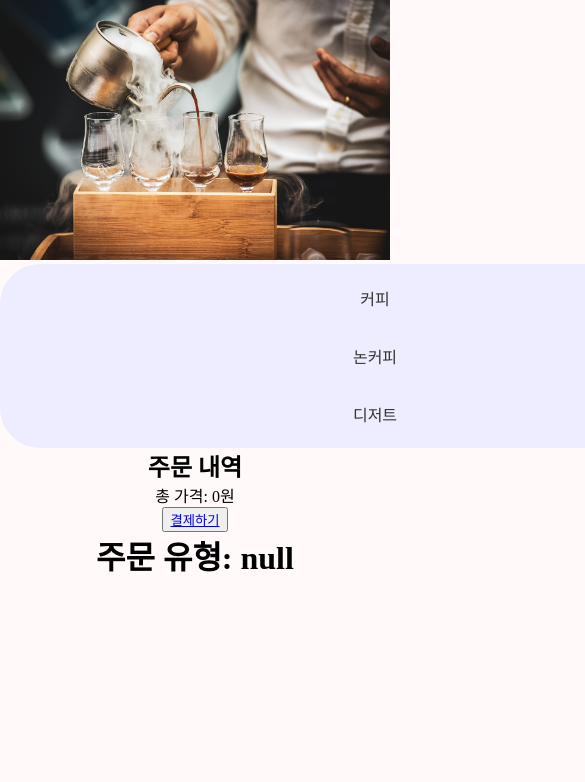
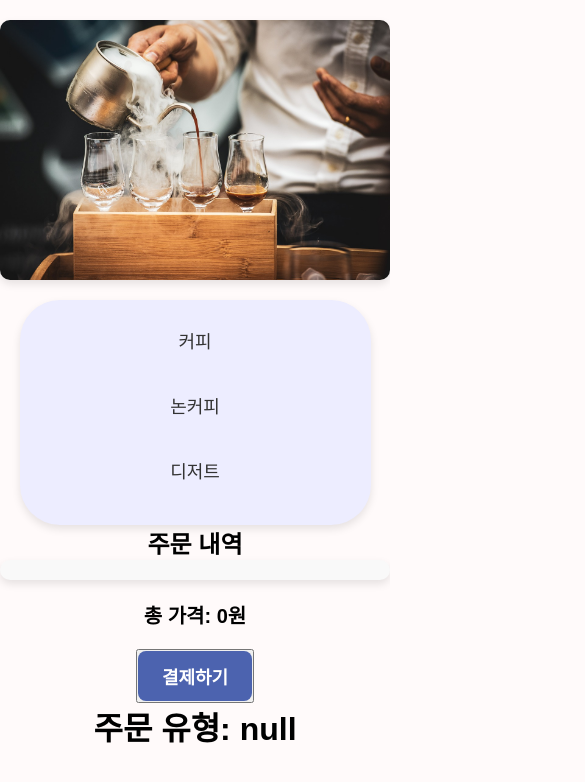
Before and after one commit to elroi773/Kiosk, a plain HTML site: page main.html in a window 390 px wide. Shown: the top 782 px of the page, 585 px wide, since content can reach past the window. Drawn offline with Linux system fonts and the light colour scheme; a web font is replaced by a local one.

Commit message:
메뉴 css 수정

```diff
--- a/main.css
+++ b/main.css
@@ -1,6 +1,6 @@
 @media (max-width: 768px) {
     body {
-        background-color: rgb(255, 249, 249);
+        background-color: #fffafa;
     }
 }
 
@@ -12,122 +12,139 @@
 }
 
 * {
-    font-family: 'GmarketSansMedium';
+    font-family: 'GmarketSansMedium', sans-serif;
     text-align: center;
     margin: 0;
+    padding: 0;
+    box-sizing: border-box;
 }
 
+/* 배경 이미지 */
 .menu-img {
-    width: 730px;
-    height: 427px;
+    width: 100%;
+    max-width: 730px;
+    height: auto;
+    display: block;
+    margin: 20px auto;
+    border-radius: 15px;
+    box-shadow: 0 4px 8px rgba(0, 0, 0, 0.1);
 }
 
+/* 내비게이션 메뉴 */
 nav.textmenu {
-    font-family: 'GmarketSansMedium';
     display: flex;
     justify-content: center;
     align-items: center;
-    padding: 10px;
     background-color: #ededff;
-    gap: 10px;
     border-radius: 40px;
-    width: 730px;
+    width: 90%;
+    max-width: 730px;
     margin: 0 auto;
-    padding: 10px;
+    padding: 12px;
+    gap: 15px;
+    box-shadow: 0 4px 8px rgba(0, 0, 0, 0.1);
 }
 
 nav.textmenu a {
     padding: 12px 20px;
     color: #333;
     text-decoration: none;
-    font-size: 16px;
-    transition: color 0.3s ease, background-color 0.3s ease;
-    text-align: center;
-    border-radius: 4px;
+    font-size: 18px;
+    font-weight: 500;
+    transition: all 0.3s ease-in-out;
+    border-radius: 8px;
 }
 
 nav.textmenu a:hover {
     color: #4c63af;
-    transform: translateY(-3px) scale(1.1);
-    box-shadow: 0 8px 16px rgba(0, 0, 0, 0.3);
+    background: rgba(76, 99, 175, 0.1);
+    transform: translateY(-3px);
 }
 
-nav.textmenu a::before {
-    content: '';
-    position: absolute;
-    bottom: 0;
-    left: 50%;
-    width: 0;
-    height: 3px;
-    background-color: #4c63af;
-    transition: width 0.3s ease, left 0.3s ease;
-}
-
-nav.textmenu a:hover::before {
-    width: 100%;
-    left: 0;
-}
-
-nav.textmenu span {
-    display: none;
-}
-
+/* 메뉴 버튼 */
 .menu {
     display: flex;
     justify-content: center;
-    gap: 20px;
-    padding-top: 30px;
-    padding-bottom: 30px;
     flex-wrap: wrap;
-    gap: 10px;
+    gap: 12px;
+    margin: 30px auto;
+    max-width: 750px;
 }
 
 .menu button {
-    padding: 10px 20px;
-    font-size: 16px;
+    padding: 12px 24px;
+    font-size: 18px;
+    font-weight: bold;
     cursor: pointer;
-    font-size: 18px;
-    padding: 10px 20px;
     border: none;
-    transition: background 0.3s;
+    border-radius: 8px;
+    background-color: #4c63af;
+    color: white;
+    transition: all 0.3s ease;
 }
 
-.menu button:hover{
-    background: #ddd;
+.menu button:hover {
+    background: #35478c;
+    transform: scale(1.05);
 }
 
-li {
-    list-style: none;
+/* 주문 내역 */
+.order-list {
+    font-size: 18px;
+    margin: 20px 0;
+    padding: 15px;
+    background: #f9f9f9;
+    border-radius: 10px;
+    max-width: 500px;
+    margin: 0 auto;
+    box-shadow: 0 4px 8px rgba(0, 0, 0, 0.1);
 }
 
-@media (max-width: 768px) {
-    .menu{
-        flex-direction: column;
-        align-items: center;
-    }
-    .textmenu{
-        display: flex;
-        flex-direction: column;
-        align-items: center;
-    }
-    .menu-img{
-        width: 100%;
-        height: auto;
-    }
-    .order-list{
-        font-size: 16px;
-    }
+.total {
+    font-size: 20px;
+    font-weight: bold;
+    margin: 20px 0;
 }
 
-@media (max-width: 600px) {
-    .nav {
+/* 결제 버튼 */
+button a {
+    display: inline-block;
+    text-decoration: none;
+    padding: 12px 24px;
+    font-size: 18px;
+    font-weight: bold;
+    color: white;
+    background: #4c63af;
+    border-radius: 8px;
+    transition: all 0.3s ease;
+}
+
+button a:hover {
+    background: #35478c;
+    transform: scale(1.05);
+}
+
+/* 반응형 디자인 */
+@media (max-width: 768px) {
+    .menu {
         flex-direction: column;
         align-items: center;
     }
 
-    .nav a {
+    nav.textmenu {
+        flex-direction: column;
+        align-items: center;
+        padding: 15px;
+    }
+
+    .menu-img {
+        width: 100%;
+        height: auto;
+        border-radius: 10px;
+    }
+
+    .order-list {
+        font-size: 16px;
         padding: 10px;
-        width: 100%;
-        text-align: center;
     }
 }
```
